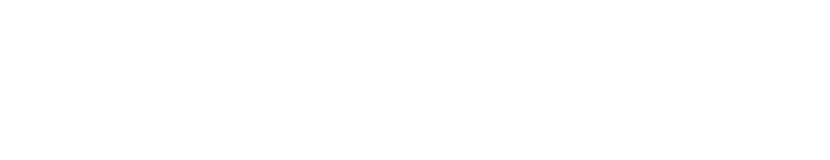
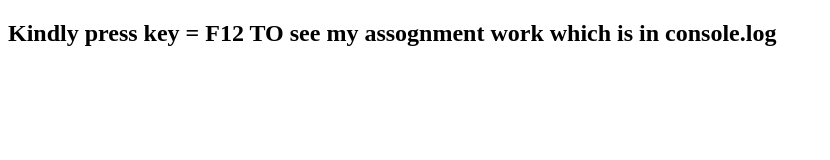
Before and after one commit to Siddique145/My-Assignment, a plain HTML site: page index.html in a window 1280 px wide. Shown: the whole page, without its empty margins (0-830 px from the left). Drawn offline with Linux system fonts and the light colour scheme.

Commit message:
html updated

```diff
--- a/index.html
+++ b/index.html
@@ -7,5 +7,10 @@
  </head>
  <body>
     <script defer src="./script.js"></script>
+
+    <h2>
+        Kindly press key = F12 TO see my assognment work
+        which is in console.log
+    </h2>
  </body>
  </html>
```
